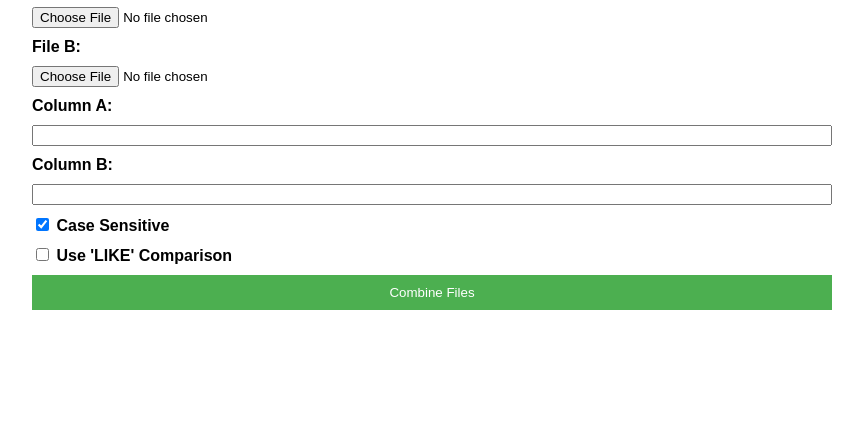
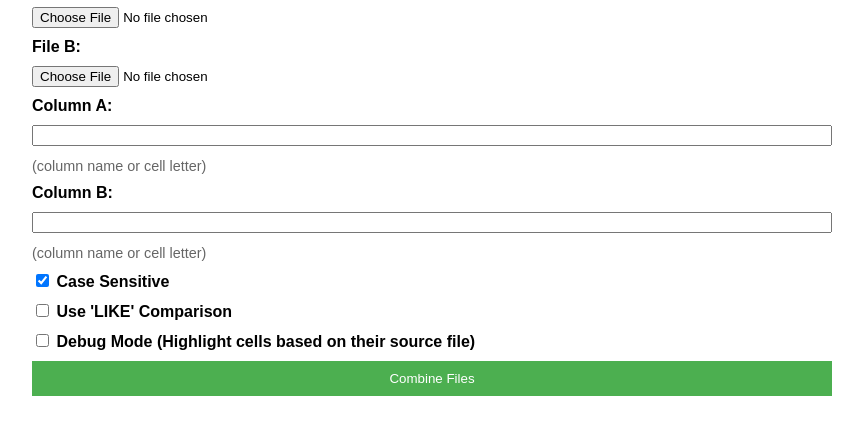
Before and after one commit to azrafe7/combine-xls, a plain HTML site: page static/index.html in a window 1280 px wide. Shown: the part 121-556 px from the top of the page, without its empty margins (208-1071 px from the left). Drawn offline with Linux system fonts and the light colour scheme.

Commit message:
other draft for fastapi (debug)

```diff
--- a/static/index.html
+++ b/static/index.html
@@ -29,6 +29,11 @@
         input[type="submit"]:hover {
             background-color: #45a049;
         }
+        .help-text {
+            font-size: 0.9em;
+            color: #666;
+            margin-top: 2px;
+        }
     </style>
 </head>
 <body>
@@ -42,9 +47,11 @@
 
         <label for="column_a">Column A:</label>
         <input type="text" name="column_a" id="column_a" required>
+        <div class="help-text">(column name or cell letter)</div>
 
         <label for="column_b">Column B:</label>
         <input type="text" name="column_b" id="column_b" required>
+        <div class="help-text">(column name or cell letter)</div>
 
         <label>
             <input type="checkbox" name="case_sensitive" value="true" checked>
@@ -56,6 +63,11 @@
             Use 'LIKE' Comparison
         </label>
 
+        <label>
+            <input type="checkbox" name="debug" value="true">
+            Debug Mode (Highlight cells based on their source file)
+        </label>
+
         <input type="submit" value="Combine Files">
     </form>
 </body>
```
Also changed, not shown: 1 other file.
